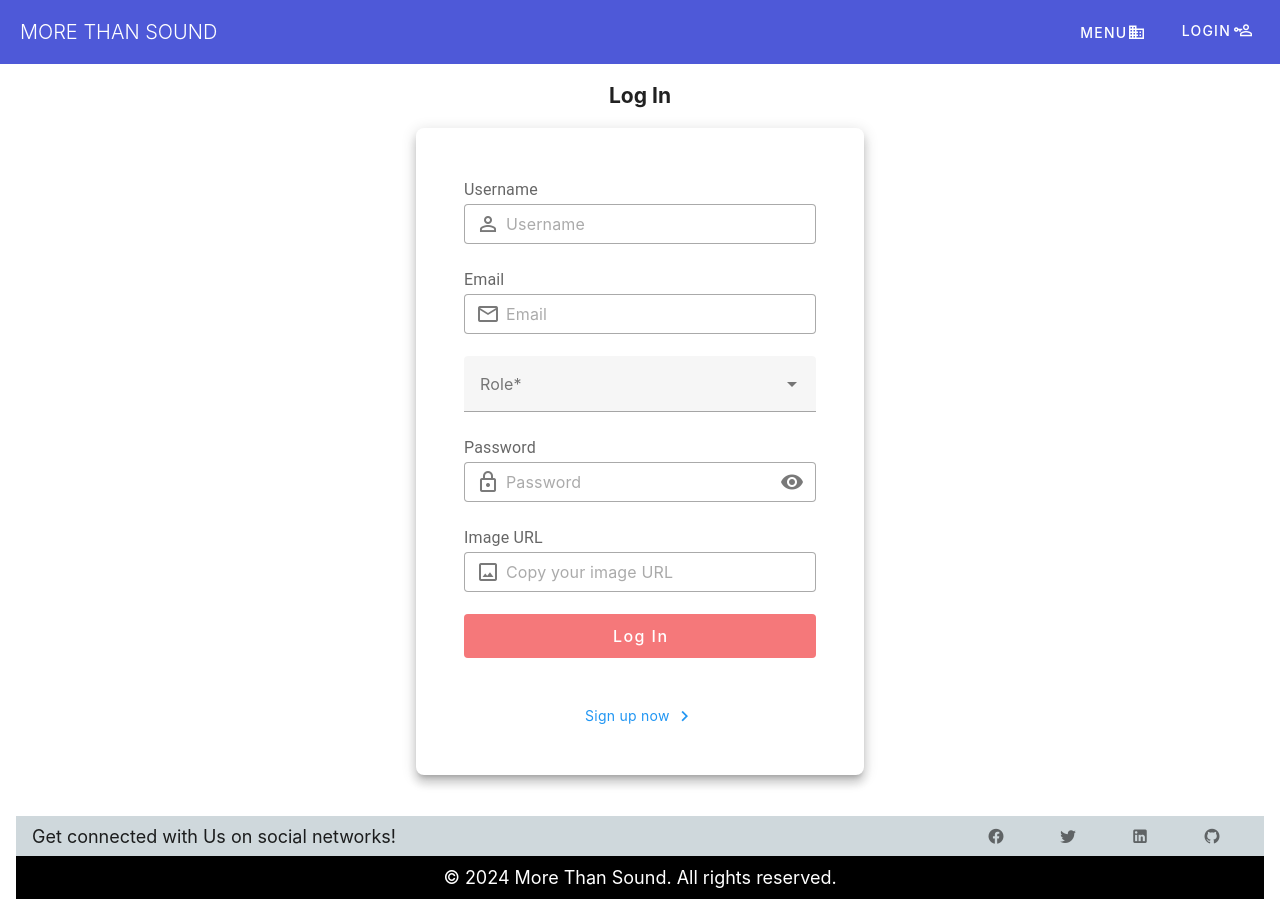
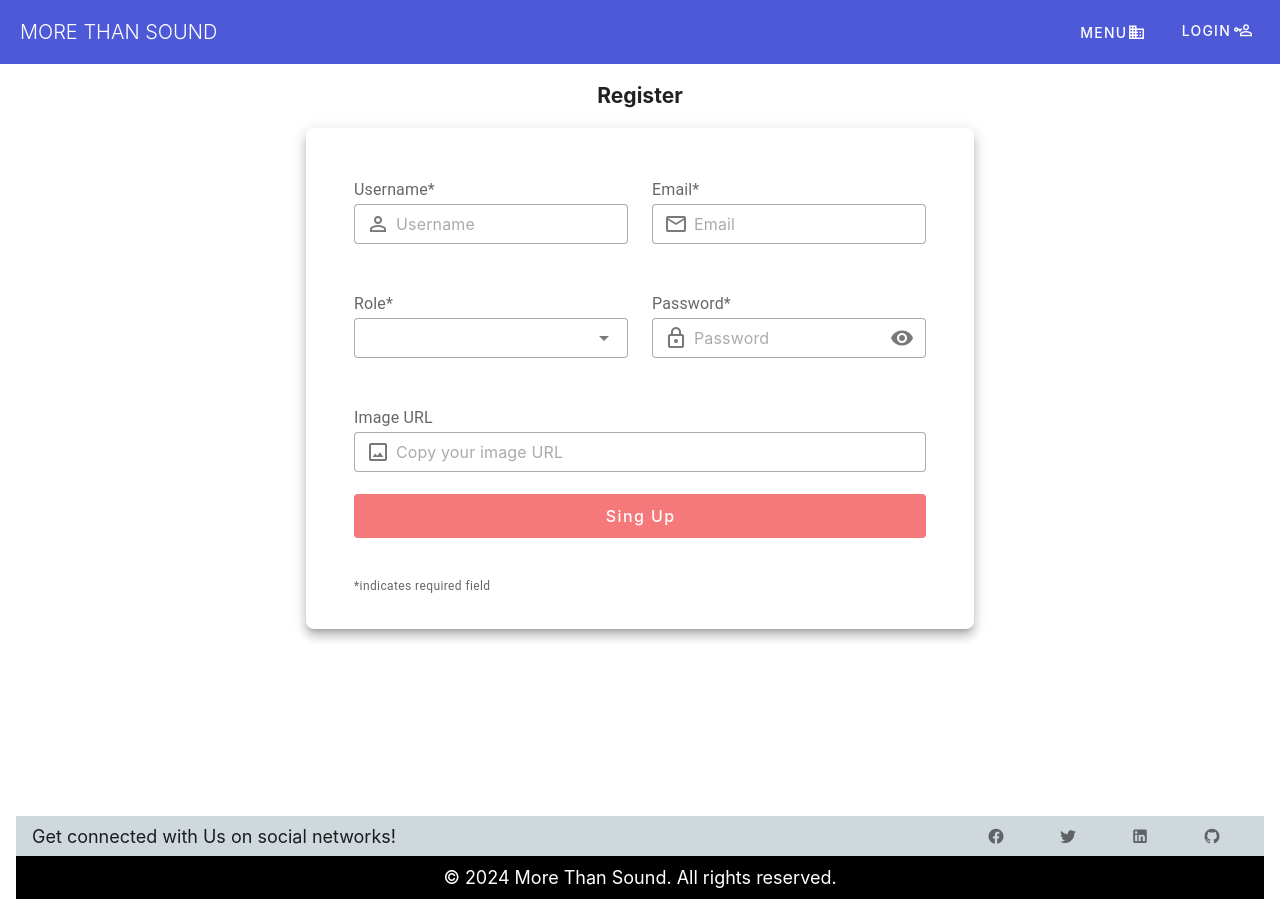
Before and after one commit to leonardo-canteros/VueFinalProject, a Vue app: page /register in a window 1280 px wide. Built offline with nearby package versions, Linux system fonts and the light colour scheme.

Commit message:
add FormSelect and BaseSelect

```diff
--- a/src/components/auth/FormContainer.vue
+++ b/src/components/auth/FormContainer.vue
@@ -7,6 +7,7 @@
         elevation="8"
         max-width="448"
         rounded="lg"
+        v-bind="$attrs"
       >
         <slot></slot>
       </v-card>
--- /dev/null
+++ b/src/components/auth/FormSelect.vue
@@ -0,0 +1,32 @@
+<template>
+  <div>
+    <div
+      class="text-subtitle-1 text-medium-emphasis d-flex align-center justify-space-between"
+    >
+      {{ label }}
+      <slot></slot>
+    </div>
+
+    <BaseSelect
+      :prepend-inner-icon="icon"
+      v-bind="$attrs"
+      v-model="model"
+    ></BaseSelect>
+  </div>
+</template>
+
+<script setup lang="ts">
+import BaseSelect from "@/components/common/BaseSelect.vue";
+defineOptions({
+  inheritAttrs: false,
+});
+
+const props = defineProps({
+  label: String,
+  icon: String,
+});
+
+const model = defineModel();
+</script>
+
+<style scoped></style>
--- a/src/components/auth/RegisterForm.vue
+++ b/src/components/auth/RegisterForm.vue
@@ -1,24 +1,30 @@
 <template>
-  <FormContainer title="Log In" @submit="submitForm">
+  <FormContainer title="Register" @submit="submitForm" max-width="700">
+    <v-row justify="center">
+      <v-col cols="12" md="6">
         <FormTextField
-      label="Username"
+          label="Username*"
           icon="mdi-account-outline"
           placeholder="Username"
           v-model="username"
           :error-messages="errors.username"
           required
         ></FormTextField>
+      </v-col>
 
+      <v-col cols="12" md="6">
         <FormTextField
-      label="Email"
+          label="Email*"
           icon="mdi-email-outline"
           placeholder="Email"
           v-model="email"
           :error-messages="errors.email"
           required
         ></FormTextField>
+      </v-col>
 
-    <v-select
+      <v-col cols="12" md="6">
+        <FormSelect
           v-model="(role as string | null | undefined)"
           :items="['seller', 'customer']"
           label="Role*"
@@ -26,10 +32,12 @@
           color="primary"
           outlined
           required
-    ></v-select>
+        ></FormSelect>
+      </v-col>
 
+      <v-col cols="12" md="6">
         <FormTextField
-      label="Password"
+          label="Password*"
           icon="mdi-lock-outline"
           placeholder="Password"
           v-model="password"
@@ -40,7 +48,9 @@
           @click:append-inner="visible = !visible"
         >
         </FormTextField>
+      </v-col>
 
+      <v-col cols="12" md="12">
         <FormTextField
           label="Image URL"
           icon="mdi-image-outline"
@@ -49,8 +59,10 @@
           :error-messages="errors.image"
           required
         ></FormTextField>
+      </v-col>
+    </v-row>
 
-    <FormButton :loading="loading" label="Log In" type="submit"></FormButton>
+    <FormButton :loading="loading" label="Sing Up" type="submit"></FormButton>
 
     <v-alert
       v-if="msgAlert.show"
@@ -61,18 +73,16 @@
       :type="msgAlert.isError ? 'error' : 'warning'"
     ></v-alert>
 
-    <v-card-text class="text-center">
-      <RouterLink to="/register" class="text-white mt-3">
-        <FormLink label="Sign up now" icon="mdi-chevron-right"></FormLink>
-      </RouterLink>
-    </v-card-text>
+    <small class="text-caption text-medium-emphasis"
+      >*indicates required field</small
+    >
   </FormContainer>
 </template>
 
 <script setup lang="ts">
 import FormButton from "@/components/auth/FormButton.vue";
 import FormContainer from "@/components/auth/FormContainer.vue";
-import FormLink from "@/components/auth/FormLink.vue";
+import FormSelect from "@/components/auth/FormSelect.vue";
 import FormTextField from "@/components/auth/FormTextField.vue";
 import router from "@/router";
 import { useAuthStore } from "@/stores/auth";
--- /dev/null
+++ b/src/components/common/BaseSelect.vue
@@ -0,0 +1,15 @@
+<template>
+  <v-select
+    v-model="model"
+    outlined
+    color="primary"
+    variant="outlined"
+    density="compact"
+  ></v-select>
+</template>
+
+<script setup lang="ts">
+const model = defineModel();
+</script>
+
+<style scoped></style>
```
Lines whose indentation alone changed are shown as unchanged.
